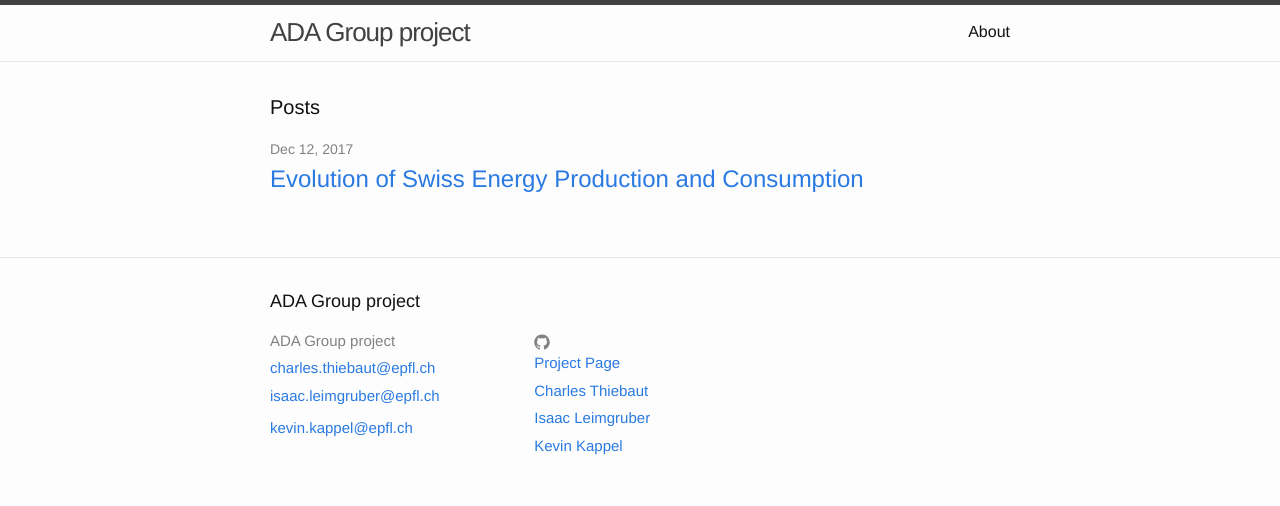
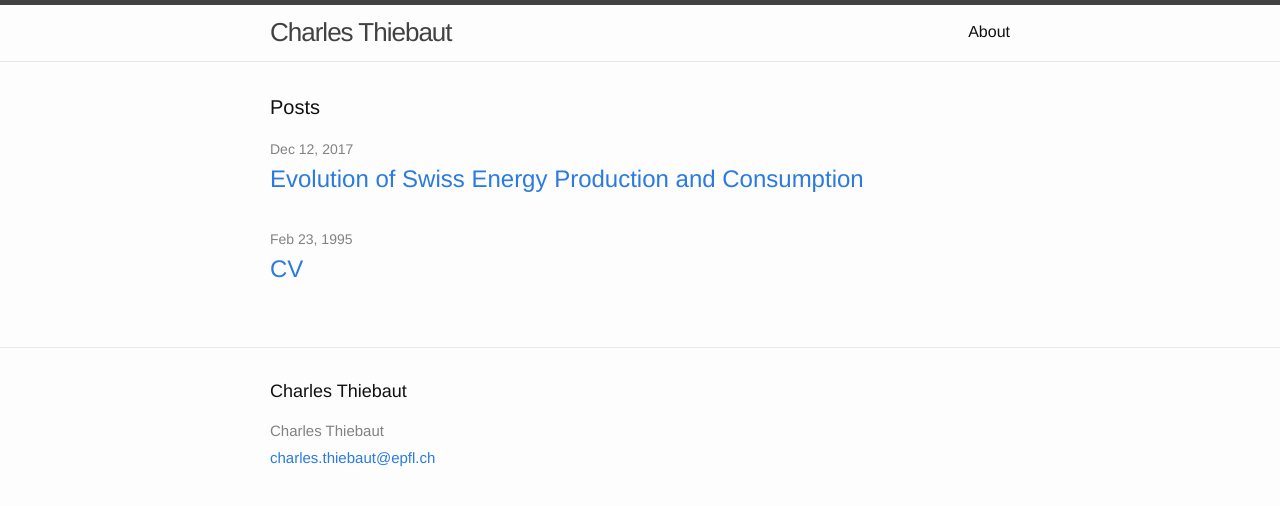
Before and after one commit to charlesthiebaut/charlesthiebaut.github.io, a Jekyll site: the page built from index.md, in a window 1280 px wide. Shown: the top 506 px of the page. Built offline with Jekyll 4.4.1, drawn with Linux system fonts in a browser that asks for light colours.

Commit message:
CV update

```diff
--- a/_config.yml
+++ b/_config.yml
@@ -13,7 +13,7 @@
 # you will see them accessed via {{ site.title }}, {{ site.email }}, and so on.
 # You can create any custom variable you would like, and they will be accessible
 # in the templates via {{ site.myvariable }}.
-title: ADA Group project
+title: Charles Thiebaut
 email: charles.thiebaut@epfl.ch
 description: >- # this means to ignore newlines until "baseurl:"
 
--- a/_includes/footer.html
+++ b/_includes/footer.html
@@ -16,8 +16,7 @@
             </li>
             {% if site.email %}
             <li><a href="mailto:{{site.email}}">{{site.email}}</a></li>
-            <li><a href="mailto:isaac.leimgruber@epfl.ch">isaac.leimgruber@epfl.ch</a><li>
-            <li><a href="mailto:kevin.kappel@epfl.ch">kevin.kappel@epfl.ch</a></li>
+
             {% endif %}
         </ul>
       </div>
@@ -25,18 +24,10 @@
       <div class="footer-col footer-col-2">
         <ul class="social-media-list">
           {% if site.github_username %}
-          <li>
-              <a href="IsaacLeimgruber/ADA_labs_repo/tree/master/Project"><span class="icon icon--github">{% include icon-github.svg %}</span><span class="username"><br>Project Page</span></a>
-          </li>
-          <li>
-            <a href="https://github.com/charlesthiebaut">Charles Thiebaut</a>
-          </li>
-           <li>
-            <a href="https://github.com/IsaacLeimgruber">Isaac Leimgruber</a>
-          </li>
-           <li>
-            <a href="https://github.com/kevin-01">Kevin Kappel</a>
-          </li>
+
+
+
+
 
           {% endif %}
         </ul>
--- /dev/null
+++ b/_posts/1995-02-23-CV.markdown
@@ -0,0 +1,6 @@
+---
+layout: post
+title:  "CV"
+date:   1995-02-23 13:08:03 +0100
+categories: jekyll update
+---
```
Also changed, not shown: 1 other file.
